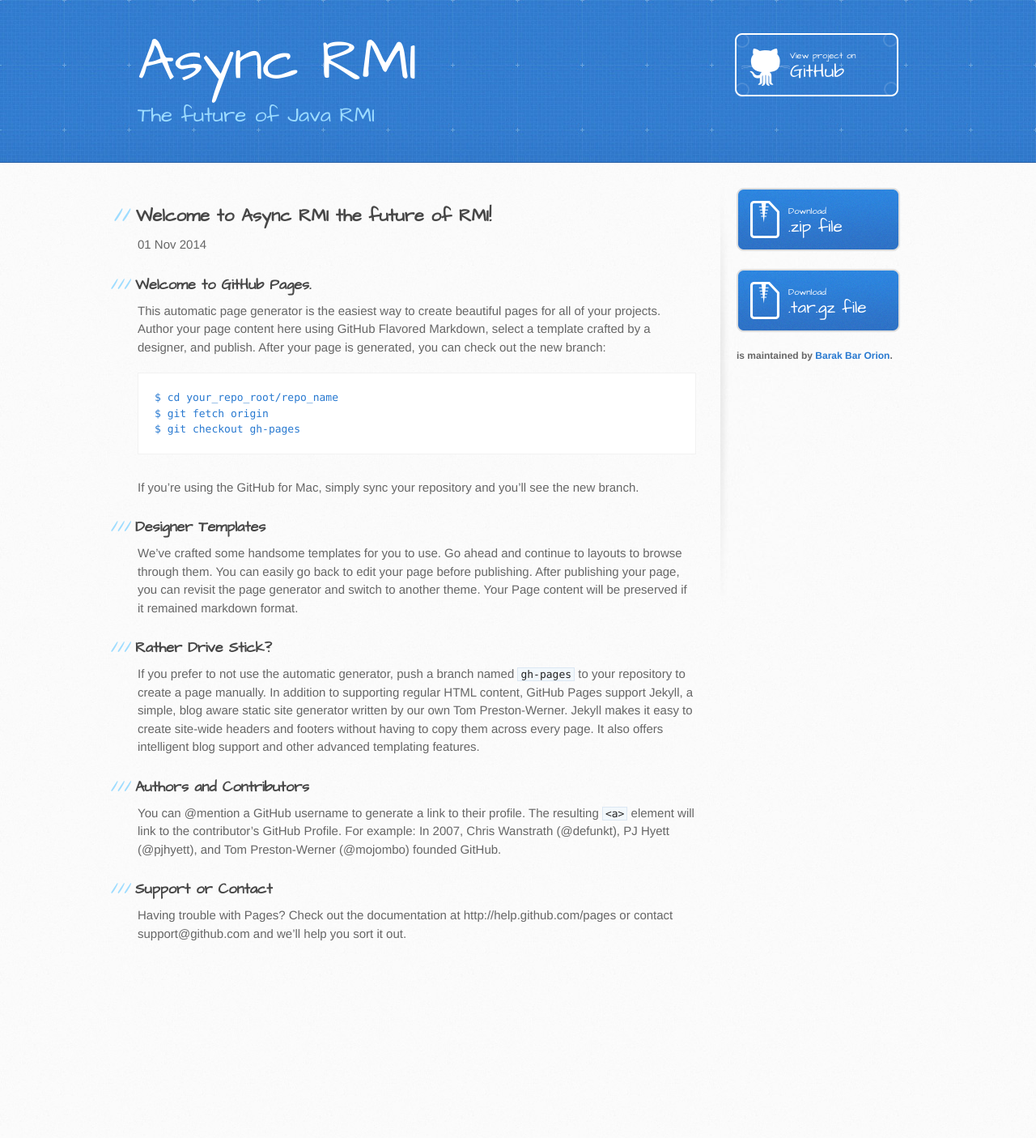
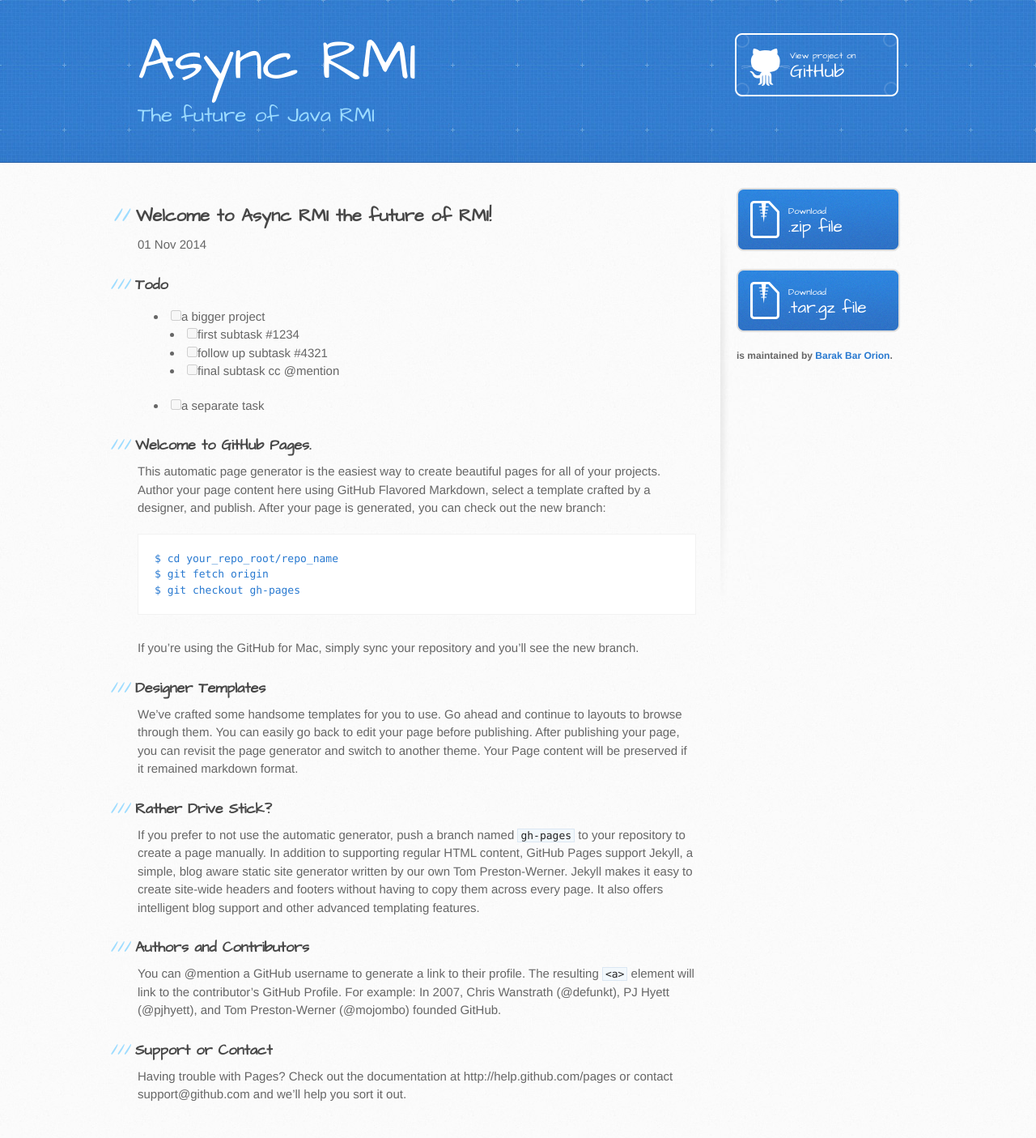
Before and after one commit to barakb/asyncrmi, a Jekyll site: the page built from _posts/2014-10-01-welcome-to-async-rmi.md, in a window 1280 px wide. Shown: the whole page at 81% size. Built offline with Jekyll 4.4.1, drawn with Linux system fonts in a browser that asks for light colours; Markdown is read by kramdown in place of the engine named in the settings; before the commit the page ends 1207 px from its top, so only the background shows below that.

Commit message:
Add task list

```diff
--- a/_posts/2014-10-01-welcome-to-async-rmi.md
+++ b/_posts/2014-10-01-welcome-to-async-rmi.md
@@ -4,6 +4,12 @@
 date:   2014-11-01 15:40:56
 categories: update
 ---
+### Todo
+- [ ] a bigger project
+  - [ ] first subtask #1234
+  - [ ] follow up subtask #4321
+  - [ ] final subtask cc @mention
+- [ ] a separate task
 
 ### Welcome to GitHub Pages.
 This automatic page generator is the easiest way to create beautiful pages for all of your projects. Author your page content here using GitHub Flavored Markdown, select a template crafted by a designer, and publish. After your page is generated, you can check out the new branch:
```
